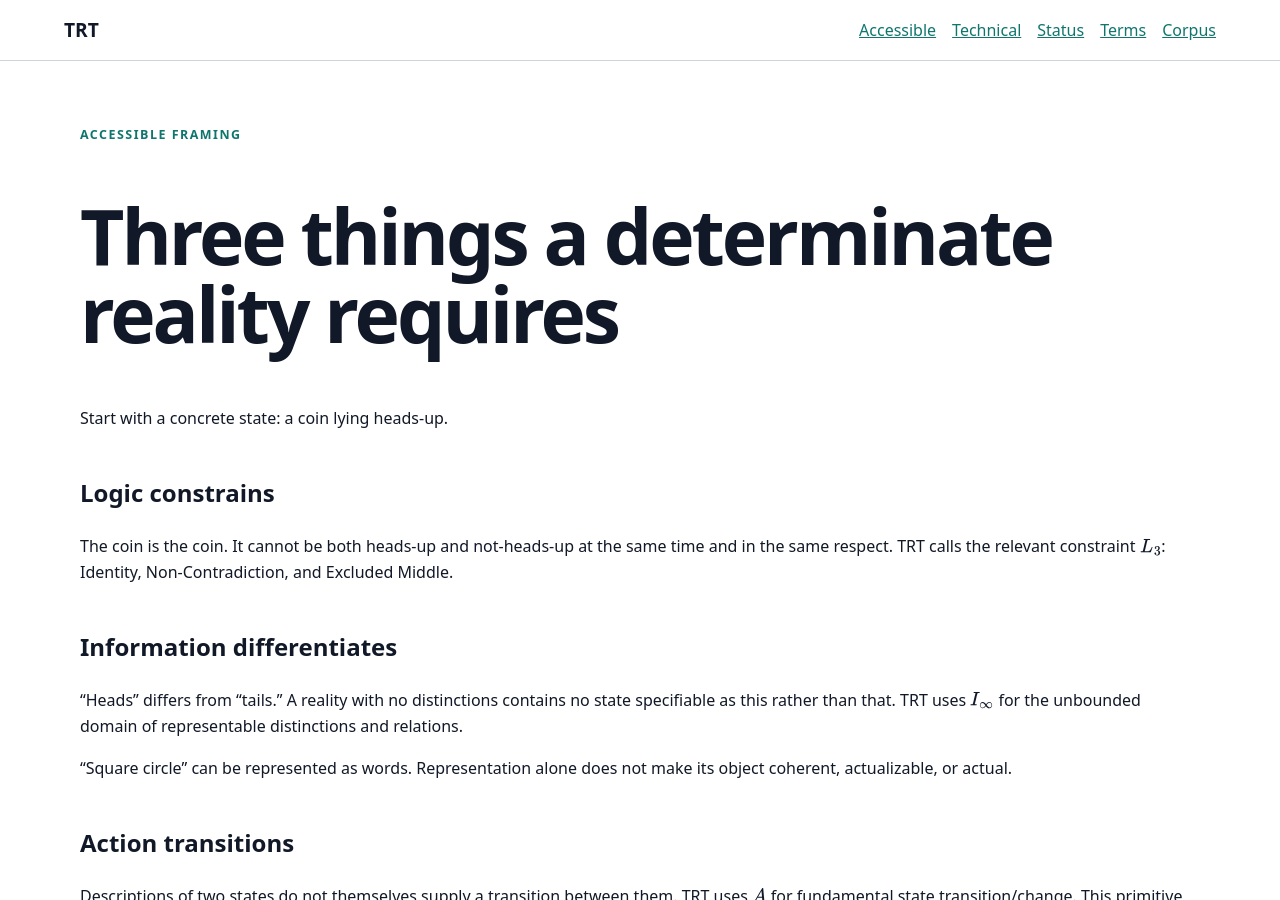
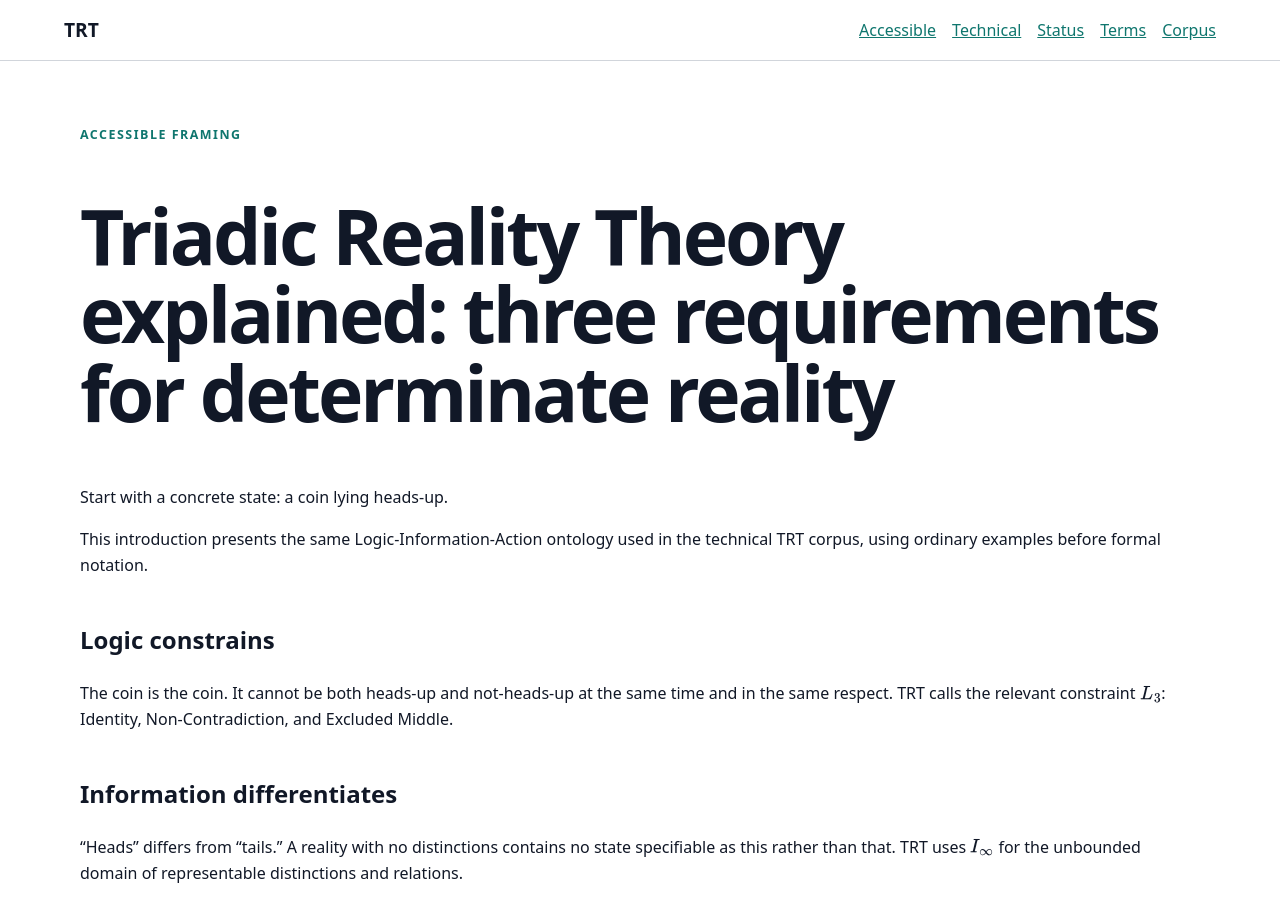
Before and after one commit to jdlongmire/triadic-reality-theory, a Jekyll site: the page built from docs/accessible/index.md, in a window 1280 px wide and 900 px high. Built offline with Jekyll 4.4.1, drawn with Linux system fonts in a browser that asks for light colours.

Commit message:
optimize TRT Pages title description and semantic copy

```diff
--- a/docs/accessible/index.md
+++ b/docs/accessible/index.md
@@ -1,12 +1,15 @@
 ---
 layout: default
-title: Accessible
+title: Triadic Reality Theory Explained
+description: "An accessible introduction to Triadic Reality Theory: why determinate reality is proposed to require logical constraint, informational differentiation, and fundamental action."
 ---
 <p class="eyebrow">Accessible framing</p>
 
-# Three things a determinate reality requires
+# Triadic Reality Theory explained: three requirements for determinate reality
 
 Start with a concrete state: a coin lying heads-up.
+
+This introduction presents the same Logic-Information-Action ontology used in the technical TRT corpus, using ordinary examples before formal notation.
 
 ## Logic constrains
 
```
